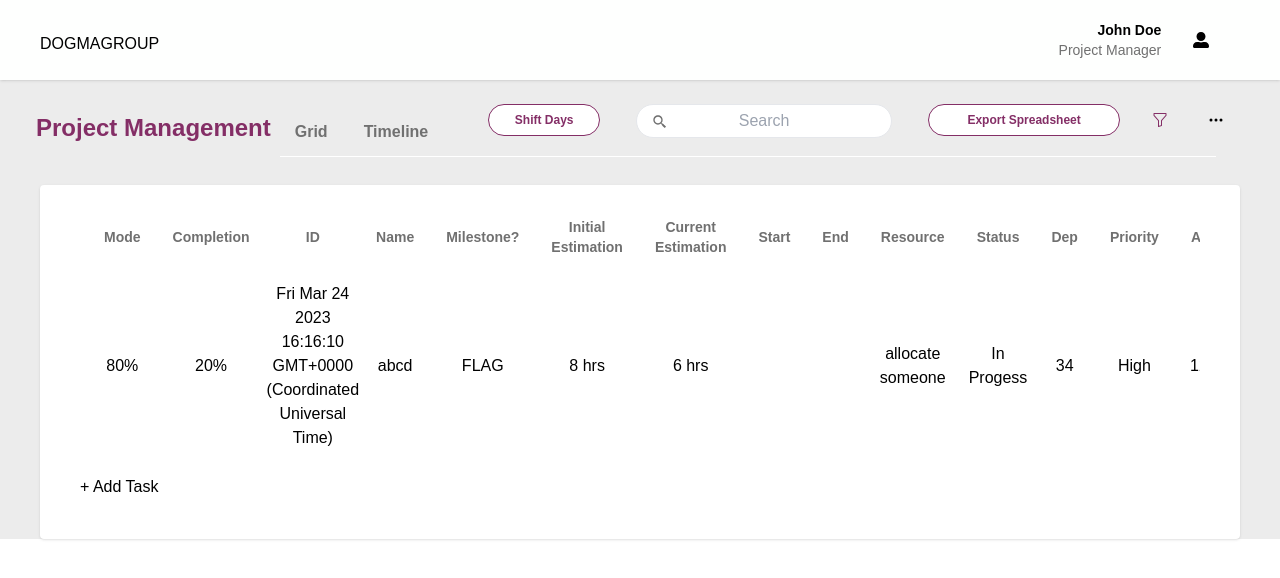
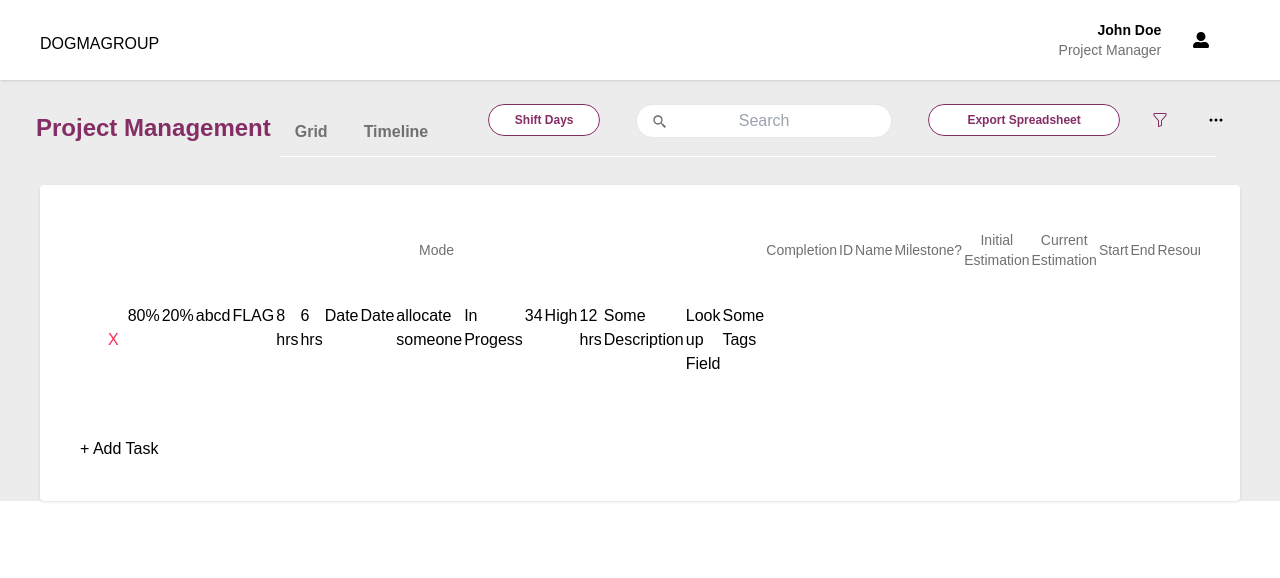
Before and after one commit to pushkar1995/pm-reactapp, a React (Create React App) app: page / in a window 1280 px wide. Shown: the top 578 px of the page. Built offline with nearby package versions, Linux system fonts and the light colour scheme.

Commit message:
Add and Delete Functionality

```diff
--- a/src/Components/Grid/AddTaskForm.tsx
+++ b/src/Components/Grid/AddTaskForm.tsx
@@ -95,7 +95,7 @@ const AddTForm = (props: AddTaskFormProps) => {
         const data: Task = {
             mode: modeTitle,
             completion: completion,
-            id: new Date().toString(),
+            id: new Date().getMilliseconds(),
             name: name,
             milestone: milestone,
             initialEstimation: initialEstimation,
--- a/src/Components/Grid/GTable.tsx
+++ /dev/null
@@ -1,84 +0,0 @@
-import React, { useMemo } from 'react'
-import { useTable, useSortBy } from 'react-table'
-import useGridTableData from '../../hooks/useGridTableData'
-import MOCK_DATA from './MOCK_DATA.json'
-import { COLUMNS } from './columns'
-import { Task } from '../pmapp.types'
-
-interface GridTaskListProps {
-  taskArray: Task[],
-}
-
-const GTable = (props: GridTaskListProps) => {
-    const { taskArray } = props
-    // console.log(useGridTableData)
-    const columns = useMemo(() => COLUMNS, [])
-    const data = useMemo(() => taskArray, [])
-
-    const tableInstance = useTable({
-        // columns: COLUMNS,
-        // data: MOCK_DATA
-        columns,
-        data
-    },
-    useSortBy
-    )
-
-    const { getTableProps, getTableBodyProps, headerGroups, rows, prepareRow } = tableInstance
-
-  return (
-    <table
-      {...getTableProps()}
-      className='table-auto rounded border-separate border-spacing-y-4 p-2'
-      >
-      <thead className=''>
-        {headerGroups.map((headerGroup) => (
-          <tr {...headerGroup.getHeaderGroupProps()}>
-            {headerGroup.headers.map((column) => (
-              // <th {...column.getHeaderProps(column.getSortByToggleProps())}
-              <th {...column.getHeaderProps()}
-                className='text-center text-grey text-sm font-semibold p-4 py-2'
-              >
-              {column.render('Header')}
-              {/* <span>
-                {column.isSorted ? (column.isSortedDesc ? 'D' : 'U') : ''}
-              </span> */}
-              </th>
-            ))}
-          </tr>
-        ))}
-      </thead>
-      <tbody
-        {...getTableBodyProps()}
-        // className='table-row-group'
-        >
-        {rows.map((row) => {
-          prepareRow(row)
-          return (
-            <tr
-              {...row.getRowProps}
-              // className='text-PrimaryText table-row bg-PrimaryBgC rounded'
-              >
-              {row.cells.map((cell) => {
-                return (
-                  // <div className=''>
-                    <td
-                    {...cell.getCellProps()}
-                    className='text-center'
-                    >
-
-                    {cell.render('Cell')}
-                    </td>
-                    // <hr className="w-auto border-grey" />
-                  // </div>
-                )
-              })}
-            </tr>
-          )
-        })}
-      </tbody>
-    </table>
-  )
-}
-
-export default GTable
--- a/src/Components/Grid/GridList.tsx
+++ b/src/Components/Grid/GridList.tsx
@@ -3,15 +3,16 @@ import { Task } from '../pmapp.types'
 
 interface GridTaskListProps {
   taskArray: Task[],
+  onDeleteClickHnd(id: Number): any,
 }
 
 const GridList = (props: GridTaskListProps) => {
-  const { taskArray } = props
+  const { taskArray, onDeleteClickHnd } = props
   return (
     <div className='table-auto rounded border-separate border-spacing-y-4 p-2'>
       <table className="table-auto w-full rounded border-separate border-spacing-y-4 p-5">
-        <thead>
-          <tr className="text-PrimaryText">
+        <thead className='text-center text-grey text-sm font-semibold p-4 py-2'>
+          <tr className="text-PrimaryText p-4 py-2">
             <th className="font-medium">Mode</th>
             <th className="font-medium">Completion</th>
             <th className="font-medium">ID</th>
@@ -33,11 +34,17 @@ const GridList = (props: GridTaskListProps) => {
         </thead>
         <tbody className="table-row-group">
           {taskArray?.map((task) => {
-
+            console.log(task)
           return (
+            <div className='flex'>
+               <button
+                    type='button'
+                    title='Delete'
+                    className='pr-2 text-pinkyred'
+                    onClick={() => onDeleteClickHnd(task.id)}
+                >X</button>
               <tr
-              key={task.id}
-              className="text-PrimaryText bg-PrimaryBgC rounded mt-6"
+                className="text-PrimaryText bg-PrimaryBgC rounded"
               >
                   <td className="">{task.mode}</td>
                   <td className="">{task.completion}</td>
@@ -57,6 +64,7 @@ const GridList = (props: GridTaskListProps) => {
                   <td className="">{task.invMilestone}</td>
                   <td className="">{task.label}</td>
               </tr>
+            </div>
           )
       })}
         </tbody>
--- a/src/Components/pmapp.types.ts
+++ b/src/Components/pmapp.types.ts
@@ -1,7 +1,7 @@
 export interface Task {
    mode: string;
    completion: string;
-   id: string;
+   id: Number;
    name: string;
    milestone: string;
    initialEstimation: string;
@@ -22,7 +22,7 @@ export const dummyTaskList: Task[] = [
    {
       mode: '80%',
       completion: '20%',
-      id: new Date().toString(),
+      id: new Date().getMilliseconds(),
       name: 'abcd',
       milestone: 'FLAG',
       initialEstimation: '8 hrs',
--- a/src/Pages/Grid.tsx
+++ b/src/Pages/Grid.tsx
@@ -2,7 +2,6 @@ import React, { FC, useState } from 'react'
 import LoadingMsg from '../Components/CustomMessage/LoadingMessage'
 import ErrorMsg from '../Components/CustomMessage/ErrorMessage'
 import useGridTableData from '../hooks/useGridTableData'
-import GTable from '../Components/Grid/GTable'
 import GridList from '../Components/Grid/GridList'
 import AddTForm from '../Components/Grid/AddTaskForm'
 import { PageEnum, dummyTaskList, Task } from '../Components/pmapp.types'
@@ -20,14 +19,18 @@ const Grid = () => {
     setTaskList([...taskList, data])
   }
 
+  const deleteTask = (id: Number) => {
+    setTaskList(taskList.filter((task) => {
+      return task.id !== id
+    }))
+  }
+
   return (
     <div className='mx-10 pb-10 bg-white rounded overflow-x-auto'>
-      <GTable
+      <GridList
         taskArray={taskList}
+        onDeleteClickHnd={deleteTask}
       />
-      {/* <GridList
-        taskArray={taskList}
-      /> */}
       {showForm === PageEnum.addFormInTable && (
           <AddTForm
               onAddTaskClickBtnHandler={addTask}
```
Lines whose indentation alone changed are shown as unchanged.
